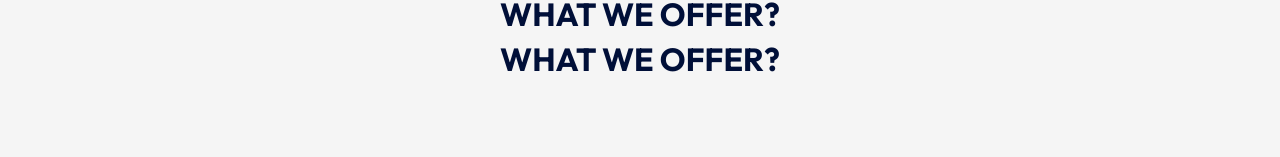
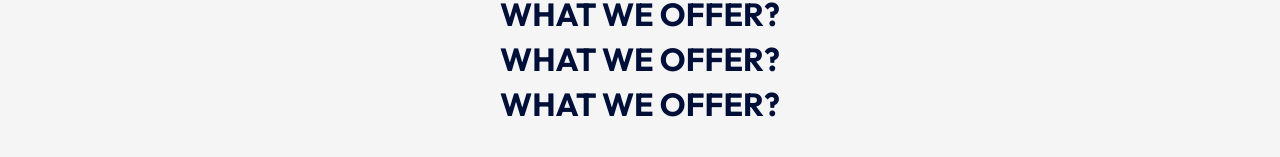
Before and after one commit to paraspasbola512/Edusity, a React (Vite) app: page / in a window 1280 px wide. Shown: the part 900-1057 px from the top of the page. Built offline with nearby package versions, Linux system fonts and the light colour scheme.

Commit message:
Update Title component

```diff
--- a/src/Components/Title/Title.jsx
+++ b/src/Components/Title/Title.jsx
@@ -6,6 +6,7 @@ const Title = () => {
             <p>OUR PROGRAMS</p>
             <h2>What We Offer?</h2>
             <h2>What We Offer?</h2>
+            <h2>What We Offer?</h2>
         </div>
     )
 }
```
